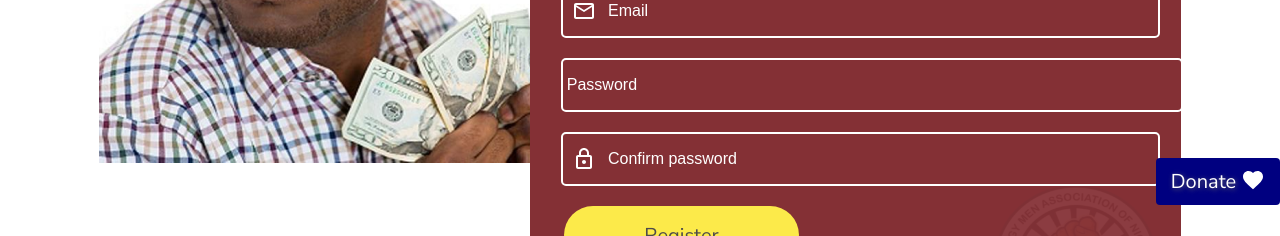
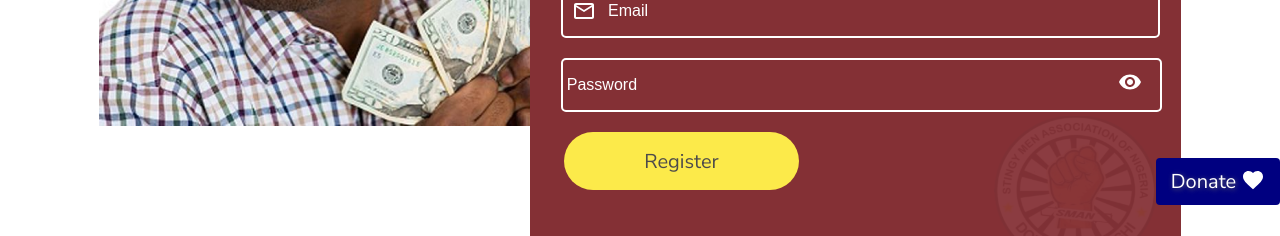
Before and after one commit to castelstack/sman, a React (Create React App) app: page /join in a window 1280 px wide. Shown: the part 515-751 px from the top of the page. Built offline with nearby package versions, Linux system fonts and the light colour scheme; no server answers.

Commit message:
passwordConfirm fix

```diff
--- a/src/containers/join/reg.jsx
+++ b/src/containers/join/reg.jsx
@@ -1,9 +1,11 @@
 /* eslint-disable no-restricted-globals */
-import React, {useState} from "react";
+import React, { useState } from "react";
 import message from "../../constant/response";
 import constants from "../../constant";
 import { useFormik } from "formik";
 import axios from "axios";
+import VisibilityIcon from "@material-ui/icons/Visibility";
+
 import {
   FormContainer,
   Box,
@@ -17,7 +19,6 @@ import {
   LocationOn,
   Form,
   Person,
-  Password,
   Passwordd,
   Select,
 } from "./join.style";
@@ -124,26 +125,18 @@ const SignupForm = (props) => {
 
         <Boxxx>
           <InputFieldd
-            id='password'
-            name='password'
+            id="password"
+            name="password"
             type={passwordShown ? "text" : "password"}
-            placeholder='Password'
+            placeholder="Password"
             onChange={formik.handleChange}
             value={formik.values.password}
           />
-           <Passwordd onClick={togglePasswordVisiblity}/>
+          <Passwordd onClick={togglePasswordVisiblity}>
+            <VisibilityIcon />
+          </Passwordd>
         </Boxxx>
-        <Box>
-          <Password />
-          <InputField
-            id="passwordConfirm"
-            name="passwordConfirm"
 
-            placeholder="Confirm password"
-            onChange={formik.handleChange}
-            value={formik.values.passwordConfirm}
-          />
-        </Box>
         <ContiuneButton type="submit" value="Register" big />
       </Form>
     </FormContainer>
```
